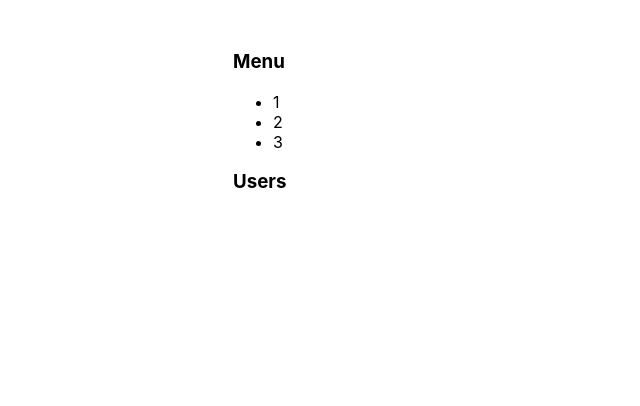
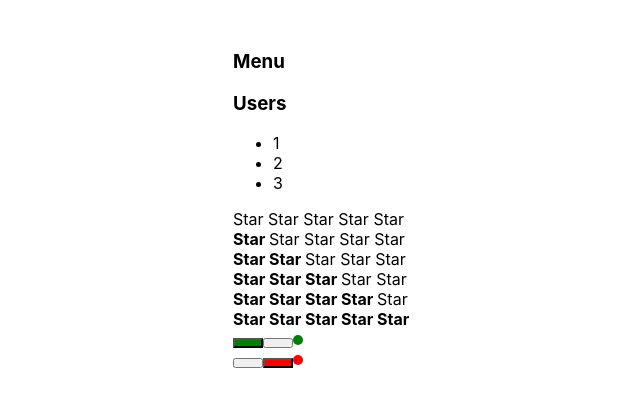
Before and after one commit to a-andrievskikh/react-ts, a React (Create React App) app: page / in a window 1280 px wide. Shown: the top 406 px of the page, without its empty margins (87-727 px from the left). Built offline with nearby package versions, Linux system fonts and the light colour scheme.

Commit message:
chore: complete lesson 05 React Kabzda conditional rendering

```diff
--- a/src/App.tsx
+++ b/src/App.tsx
@@ -1,32 +1,34 @@
-import React from 'react';
-import './App.css';
-import { Accordion } from './components/Accordion/Accordion';
-import { Rating } from './components/Rating/Rating';
+import React from 'react'
+import './App.css'
+import { Accordion } from './components/Accordion/Accordion'
+import { Rating } from './components/Rating/Rating'
+import { OnOff } from './components/OnOff/OnOff'
 
-export function App(props: any) {
-  console.log('App Rendering!');
+export const App = () => {
+  console.log('App Rendering!')
   return (
-    <div className='width margin'>
-      {/* <PageTitle title={'This is APP component'} />
-      <PageTitle title={'My friends'} />
-      Article 1
-      <Rating value={3} /> */}
+    <div className="width margin">
       <Accordion titleValue={'Menu'} collapsed={true} />
       <Accordion titleValue={'Users'} collapsed={false} />
-      {/* <Rating value={0} />
+
+      <Rating value={0} />
       <Rating value={1} />
       <Rating value={2} />
       <Rating value={3} />
       <Rating value={4} />
-      <Rating value={5} /> */}
+      <Rating value={5} />
+
+      <OnOff isOn={true} />
+      <OnOff isOn={false} />
     </div>
-  );
+  )
 }
 
 type PageTitlePropsType = {
-  title: string;
-};
-function PageTitle(props: PageTitlePropsType) {
-  console.log('AppTitle Rendering!');
-  return <h1>{props.title}</h1>;
+  title: string
 }
+
+const PageTitle = (props: PageTitlePropsType) => {
+  console.log('AppTitle Rendering!')
+  return <h1>{props.title}</h1>
+}
--- a/src/components/Accordion/Accordion.tsx
+++ b/src/components/Accordion/Accordion.tsx
@@ -1,36 +1,38 @@
-import React from 'react';
+import React from 'react'
 
 type AccordionPropsType = {
-  titleValue: string;
-  collapsed: boolean;
-};
-export function Accordion(props: AccordionPropsType) {
+  titleValue: string
+  collapsed: boolean
+}
+
+export const Accordion = (props: AccordionPropsType) => {
   debugger;
-  console.log('Accordion Rendering!');
+  console.log('Accordion Rendering!')
   return (
     <div>
       <AccordionTitle title={props.titleValue} />
-      {props.collapsed ? <AccordionBody /> : ''}
+      {!props.collapsed && <AccordionBody />}
     </div>
-  );
+  )
 }
 
 type AccordionTitlePropsType = {
-  title: string;
-};
-function AccordionTitle(props: AccordionTitlePropsType) {
-  debugger;
-  console.log('AccordionTitle Rendering!');
-  return <h3>{props.title}</h3>;
+  title: string
 }
 
-function AccordionBody() {
-  console.log('AccordionBody Rendering!');
+const AccordionTitle = (props: AccordionTitlePropsType) => {
+  debugger;
+  console.log('AccordionTitle Rendering!')
+  return <h3>{props.title}</h3>
+}
+
+const AccordionBody = () => {
+  console.log('AccordionBody Rendering!')
   return (
     <ul>
       <li>1</li>
       <li>2</li>
       <li>3</li>
     </ul>
-  );
+  )
 }
--- /dev/null
+++ b/src/components/OnOff/OnOff.tsx
@@ -0,0 +1,15 @@
+import React from 'react'
+
+type OnOffPropsType = {
+  isOn: boolean
+}
+
+export const OnOff = (props: OnOffPropsType) => {
+  return (
+    <div>
+      <button className={props.isOn ? 'green' : 'default'}></button>
+      <button className={props.isOn ? 'default' : 'red'}></button>
+      <div className={props.isOn ? 'circleOn' : 'circleOff'}></div>
+    </div>
+  )
+}
--- a/src/components/Rating/Rating.tsx
+++ b/src/components/Rating/Rating.tsx
@@ -1,88 +1,29 @@
-import React from 'react';
+import React from 'react'
 
 type RatingPropsType = {
-  value: 0 | 1 | 2 | 3 | 4 | 5;
-};
+  value: 0 | 1 | 2 | 3 | 4 | 5
+}
 
-export function Rating(props: RatingPropsType) {
-  console.log('Rating Rendering!');
-  if (props.value === 1) {
-    return (
-      <div>
-        <Star selected={true} />
-        <Star selected={false} />
-        <Star selected={false} />
-        <Star selected={false} />
-        <Star selected={false} />
-      </div>
-    );
-  }
-  if (props.value === 2) {
-    return (
-      <div>
-        <Star selected={true} />
-        <Star selected={true} />
-        <Star selected={false} />
-        <Star selected={false} />
-        <Star selected={false} />
-      </div>
-    );
-  }
-  if (props.value === 3) {
-    return (
-      <div>
-        <Star selected={true} />
-        <Star selected={true} />
-        <Star selected={true} />
-        <Star selected={false} />
-        <Star selected={false} />
-      </div>
-    );
-  }
-  if (props.value === 4) {
-    return (
-      <div>
-        <Star selected={true} />
-        <Star selected={true} />
-        <Star selected={true} />
-        <Star selected={true} />
-        <Star selected={false} />
-      </div>
-    );
-  }
-  if (props.value === 5) {
-    return (
-      <div>
-        <Star selected={true} />
-        <Star selected={true} />
-        <Star selected={true} />
-        <Star selected={true} />
-        <Star selected={true} />
-      </div>
-    );
-  }
+export const Rating = (props: RatingPropsType) => {
+  console.log('Rating Rendering!')
   return (
     <div>
-      <Star selected={false} />
-      <Star selected={false} />
-      <Star selected={false} />
-      <Star selected={false} />
-      <Star selected={false} />
+      <Star selected={props.value > 0} />
+      <Star selected={props.value > 1} />
+      <Star selected={props.value > 2} />
+      <Star selected={props.value > 3} />
+      <Star selected={props.value > 4} />
     </div>
-  );
+  )
 }
 
 type StarPropsType = {
-  selected: boolean;
-};
-export function Star(props: StarPropsType) {
-  console.log('Star Rendering!');
-  if (props.selected)
-    return (
-      <span>
-        <strong>Star </strong>
-      </span>
-    );
+  selected: boolean
+}
 
-  return <span>Star </span>;
+export const Star = (props: StarPropsType) => {
+  console.log('Star Rendering!')
+  return (
+    <span>{props.selected ? <strong>Star </strong> : 'Star '}</span>
+  )
 }
--- a/src/index.css
+++ b/src/index.css
@@ -1,13 +1,47 @@
 body {
   margin: 0;
   font-family: -apple-system, BlinkMacSystemFont, 'Segoe UI', 'Roboto', 'Oxygen',
-    'Ubuntu', 'Cantarell', 'Fira Sans', 'Droid Sans', 'Helvetica Neue',
-    sans-serif;
+  'Ubuntu', 'Cantarell', 'Fira Sans', 'Droid Sans', 'Helvetica Neue',
+  sans-serif;
   -webkit-font-smoothing: antialiased;
   -moz-osx-font-smoothing: grayscale;
 }
 
 code {
   font-family: source-code-pro, Menlo, Monaco, Consolas, 'Courier New',
-    monospace;
+  monospace;
 }
+
+
+.default {
+  width: 30px;
+  height: 10px;
+}
+
+.green {
+  width: 30px;
+  height: 10px;
+  background-color: green;
+}
+
+.red {
+  width: 30px;
+  height: 10px;
+  background-color: red;
+}
+
+.circleOn {
+  display: inline-block;
+  width: 10px;
+  height: 10px;
+  border-radius: 50px;
+  background-color: green;
+}
+
+.circleOff {
+  display: inline-block;
+  width: 10px;
+  height: 10px;
+  border-radius: 50px;
+  background-color: red;
+}
```
Also changed, not shown: 1 other file (tests, documents, lock files or other folders).
